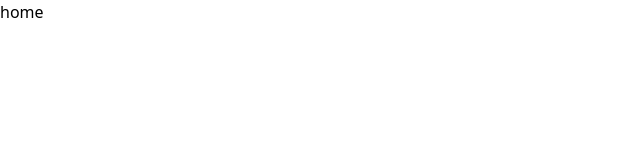
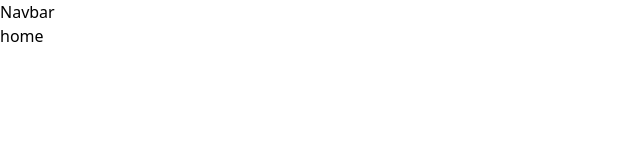
Before and after one commit to samarth1301/heritage_site, a React (Create React App) app: page / in a window 1280 px wide. Shown: the top 160 px of the page, without its empty margins (0-640 px from the left). Built offline with nearby package versions, Linux system fonts and the light colour scheme; the HTML template or start-up script is replaced by a standard one.

Commit message:
navbar init

```diff
--- a/src/App.js
+++ b/src/App.js
@@ -4,13 +4,14 @@
   Route,
   Navigate
 } from "react-router-dom";
+import Home from "./pages/Home/Home";
 function App() {
   return (
     <>
       <Router>
 
         <Routes>
-            <Route path="/" element={<h1>home</h1>} />
+            <Route path="/" element={<Home/>} />
             <Route path="/city/:cityId" element={<h1>city</h1>} />
             <Route path="/place/:placeId" element={<h1>place</h1>} />
             <Route path="/login" element={<h1>login</h1>} />
--- /dev/null
+++ b/src/components/navbar/Navbar.jsx
@@ -0,0 +1,9 @@
+import React from 'react'
+
+const Navbar = () => {
+  return (
+    <div>Navbar</div>
+  )
+}
+
+export default Navbar
--- a/src/pages/Home/Home.jsx
+++ b/src/pages/Home/Home.jsx
@@ -0,0 +1,13 @@
+import React from 'react'
+import Navbar from '../../components/navbar/Navbar'
+
+const Home = () => {
+  return (
+    <>
+        <Navbar/>
+        home
+    </>
+  )
+}
+
+export default Home
```
